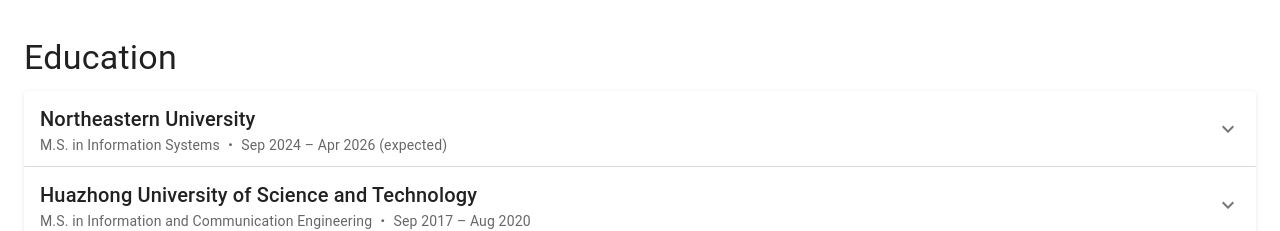
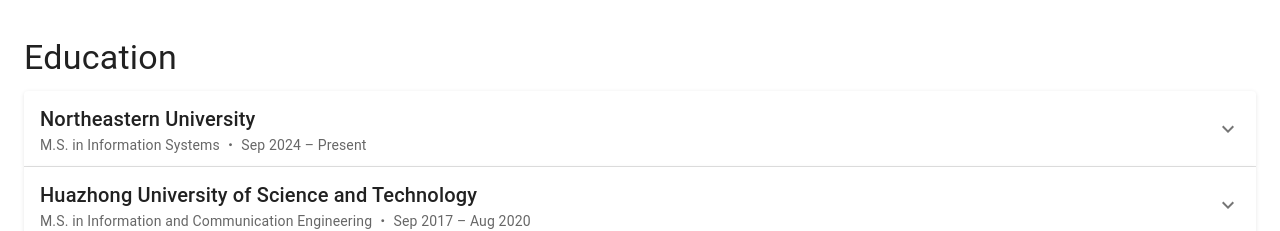
Before and after one commit to SusieYonng/my-portfolio, a React (Vite) app: page / in a window 1280 px wide. Shown: the part 960-1191 px from the top of the page. Built offline with nearby package versions, Linux system fonts and the light colour scheme.

Commit message:
feat: update courses

```diff
--- a/src/data/educationData.ts
+++ b/src/data/educationData.ts
@@ -4,13 +4,15 @@ export const education = [
   {
     school: "Northeastern University",
     degree: "M.S. in Information Systems",
-    duration: "Sep 2024 – Apr 2026 (expected)",
+    duration: "Sep 2024 – Present",
     gpa: "4.0 / 4.0",
     coursework: [
       'INFO 5100 Application Engineering and Development',
       'INFO 6105 Data Science Engineering Methods and Tools',
       'INFO 6205 Program Structures and Algorithms',
       'INFO 6250 Web Development Tools & Methods',
+      'DAMG 6210 Data Management and Database Design',
+      'INFO 7610 Natural Language Engineering Methods/Tools'
     ]
   },
   {
```
